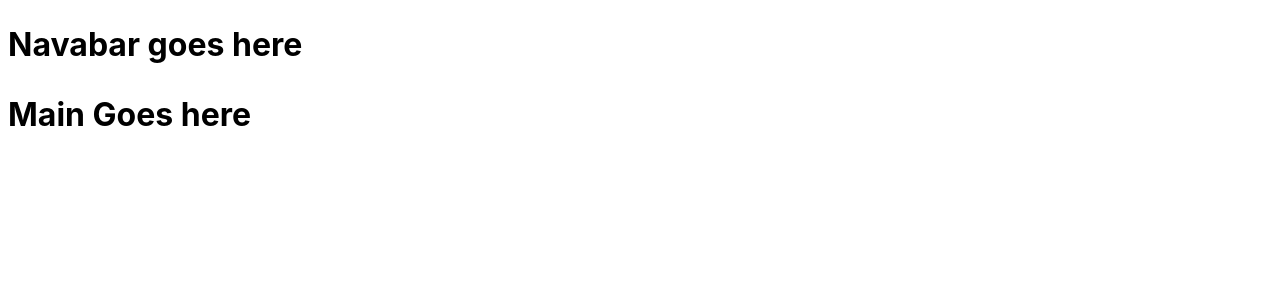
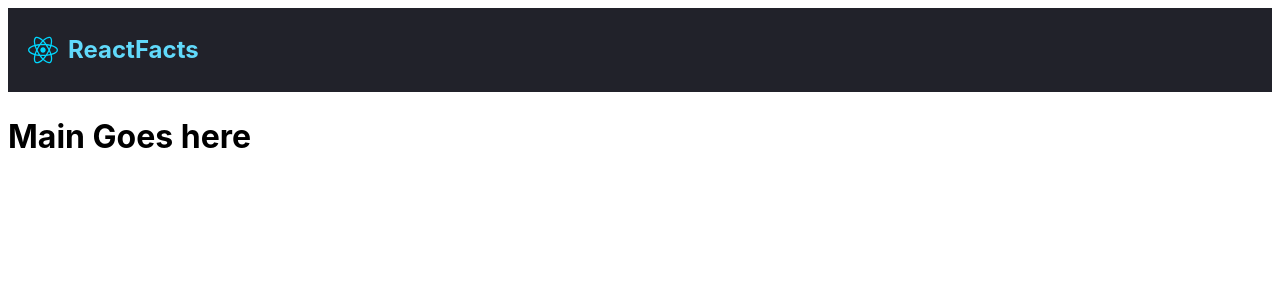
Before and after one commit to roirude/learn_react, a React app in the folder static-react/: page / in a window 1280 px wide. Shown: the top 300 px of the page. Built offline with nearby package versions, Linux system fonts and the light colour scheme; the HTML template or start-up script is replaced by a standard one.

Commit message:
Complete new scrimba chalenge

```diff
--- a/static-react/src/components/Navbar.jsx
+++ b/static-react/src/components/Navbar.jsx
@@ -1,7 +1,24 @@
+/**
+ * Challenge: complete the Navbar to match the Figma design
+ *
+ * Hints:
+ * - for semantic HTML purposes, the Navbar should render
+ *   a <header> with a <nav> nested inside. The image and "ReactFacts"
+ *   text elements can both be rendered as children inside the <nav>
+ * - reference the Figma design for the most accurate info about
+ *   colors, sizes, font information, etc.
+ */
+
+
 export default function Navbar() {
     return (
-        <h1>
-            Navabar goes here
-        </h1>
+        <header>
+            <nav>
+                <div className="nav-logo">
+                    <img src="src/assets/react.svg" alt="react logo" />
+                    <h3>ReactFacts</h3>
+                </div>
+            </nav>
+        </header>
     )
 }
--- a/static-react/src/index.css
+++ b/static-react/src/index.css
@@ -4,3 +4,24 @@
   padding: 0;
   margin: 0;
 }
+
+header {
+  background-color: #21222A;
+  padding: 0px 20px;
+}
+
+.nav-logo {
+  display: flex;
+  align-items: center;
+  gap: 10px;
+}
+
+.nav-logo img {
+  height: 30px;
+  width: 30px;
+}
+
+.nav-logo h3 {
+  font-size: 24px;
+  color: #61DAFB;
+}
```
Also changed, not shown: static-react/src/components/Main.jsx (line endings or trailing spaces).
